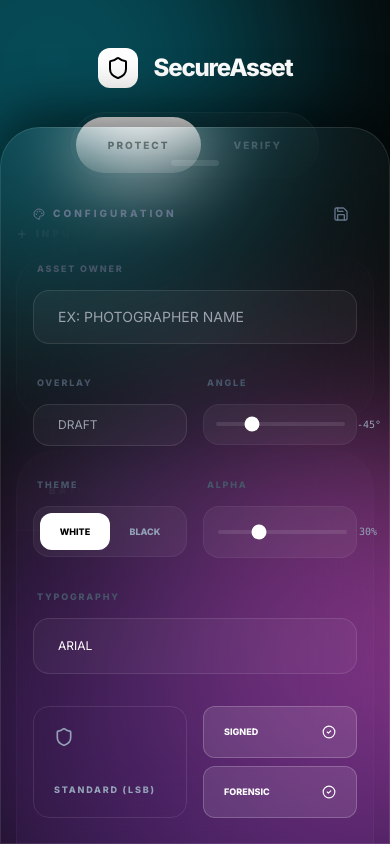
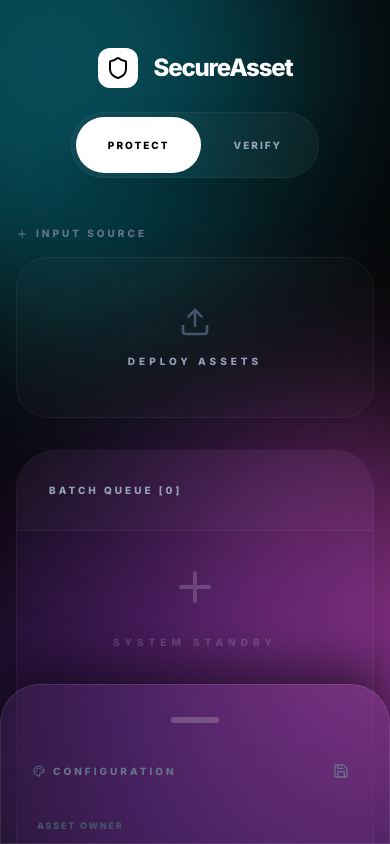
Before and after one commit to HngWu/watermark-tool, a React (Vite) app: page / in a window 390 px wide. Shown: the top 844 px of the page. Built offline with nearby package versions, Linux system fonts and the light colour scheme.

Commit message:
fix: improve zoom level support and implement adjustable mobile bottom sheet

```diff
--- a/src/App.tsx
+++ b/src/App.tsx
@@ -50,6 +50,7 @@ const App: React.FC = () => {
   const [selectedPreviewId, setSelectedPreviewId] = useState<string | null>(null);
   const [templateName, setTemplateName] = useState('');
   const [showTemplateModal, setShowTemplateNameModal] = useState(false);
+  const [isSheetExpanded, setIsSheetExpanded] = useState<boolean>(false);
 
   const fileInputRef = useRef<HTMLInputElement>(null);
   const verifyInputRef = useRef<HTMLInputElement>(null);
@@ -452,20 +453,28 @@ const App: React.FC = () => {
 
             {/* Sidebar Controls (Settings Bottom Sheet) */}
             <div className="lg:w-[400px] shrink-0 order-2">
-              <aside className="fixed bottom-0 left-0 right-0 z-50 lg:relative lg:bottom-auto lg:z-0 glass-card p-8 rounded-t-[40px] lg:rounded-[32px] border-t lg:border border-white/10 shadow-[0_-20px_50px_rgba(0,0,0,0.5)] lg:shadow-2xl max-h-[85vh] overflow-y-auto custom-scrollbar">
+              <aside className={`fixed bottom-0 left-0 right-0 z-50 lg:relative lg:bottom-auto lg:z-0 glass-card p-8 rounded-t-[40px] lg:rounded-[32px] border-t lg:border border-white/10 shadow-[0_-20px_50px_rgba(0,0,0,0.5)] lg:shadow-2xl transition-all duration-500 ease-in-out ${isSheetExpanded ? 'h-[85vh]' : 'h-[160px] lg:h-fit'} overflow-y-auto custom-scrollbar`}>
                 {/* Mobile Handle */}
-                <div className="w-12 h-1.5 bg-white/10 rounded-full mx-auto mb-8 lg:hidden" />
+                <div
+                  onClick={() => setIsSheetExpanded(!isSheetExpanded)}
+                  className="w-12 h-1.5 bg-white/20 rounded-full mx-auto mb-8 lg:hidden cursor-pointer hover:bg-white/40 transition-colors"
+                />
 
                 <div className="space-y-8">
                   {/* Settings Section */}
                   <div className="space-y-6">
-                    <div className="flex justify-between items-center mb-2">
+                    <div
+                      onClick={() => window.innerWidth < 1024 && setIsSheetExpanded(!isSheetExpanded)}
+                      className="flex justify-between items-center mb-2 cursor-pointer lg:cursor-default"
+                    >
                       <h2 className="text-[10px] font-black text-slate-500 uppercase tracking-[0.3em] flex items-center gap-2">
                         <Palette className="w-3 h-3" /> Configuration
                       </h2>
-                      <button onClick={() => setShowTemplateNameModal(true)} className="p-2 hover:bg-white/10 rounded-full text-slate-500 transition-all active:scale-90" title="Save Configuration">
-                        <Save className="w-4 h-4" />
-                      </button>
+                      <div className="flex items-center gap-2">
+                        <button onClick={(e) => { e.stopPropagation(); setShowTemplateNameModal(true); }} className="p-2 hover:bg-white/10 rounded-full text-slate-500 transition-all active:scale-90" title="Save Configuration">
+                          <Save className="w-4 h-4" />
+                        </button>
+                      </div>
                     </div>
 
                     {templates.length > 0 && (
```
